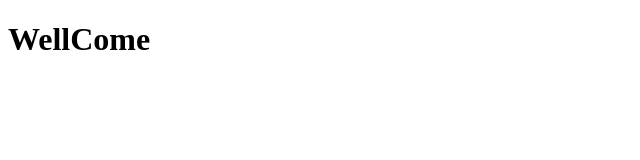
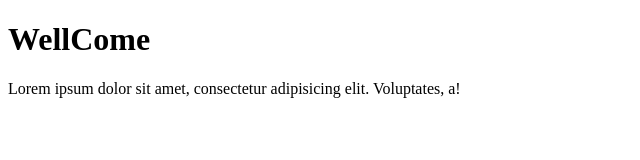
Before and after one commit to pankajme04/My_Project, a plain HTML site: page index.html in a window 1280 px wide. Shown: the whole page, without its empty margins (0-640 px from the left). Drawn offline with Linux system fonts and the light colour scheme.

Commit message:
index file 1.1

```diff
--- a/index.html
+++ b/index.html
@@ -7,5 +7,6 @@
 </head>
 <body>
     <h1>WellCome</h1>
+    <p>Lorem ipsum dolor sit amet, consectetur adipisicing elit. Voluptates, a!</p>
 </body>
 </html>
```
